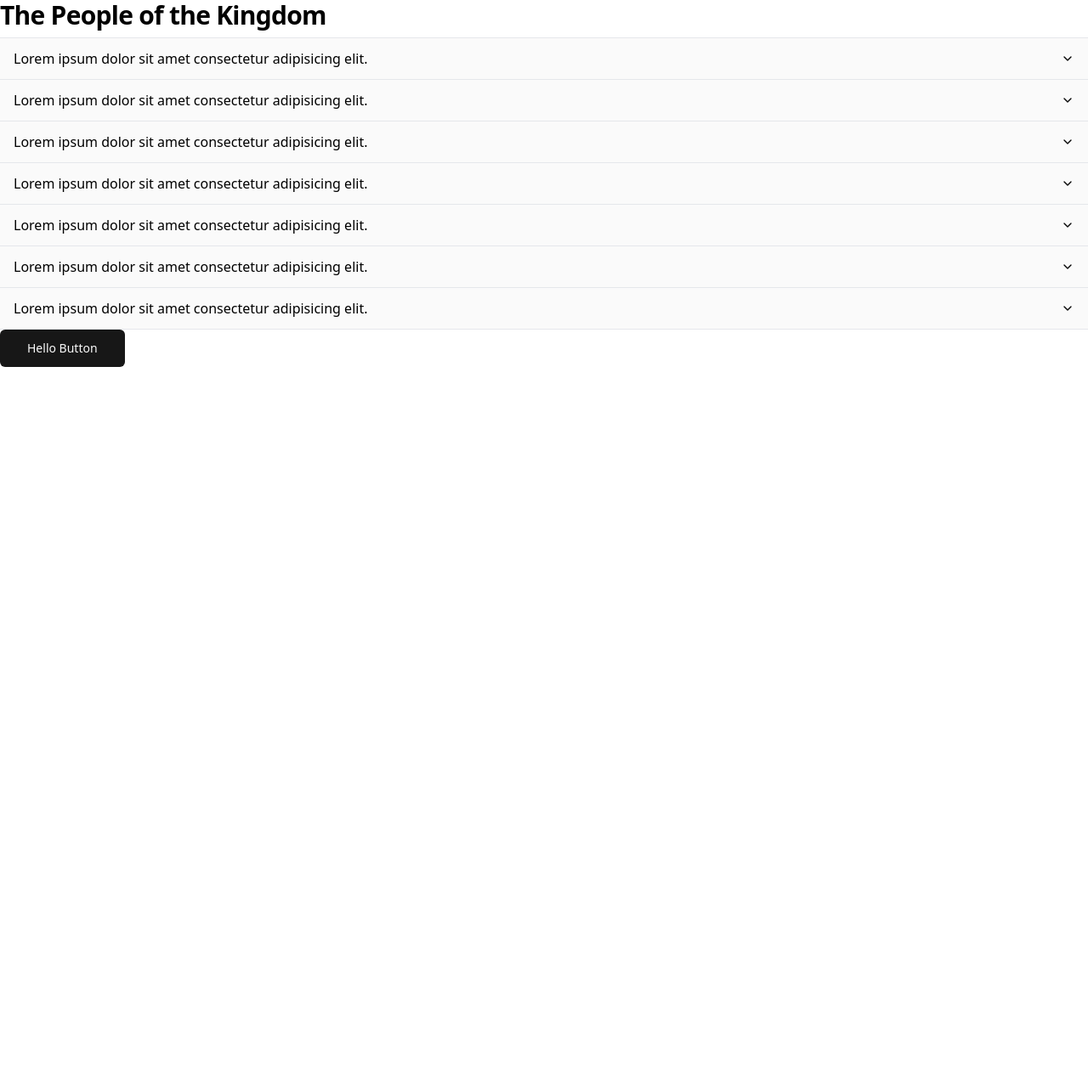
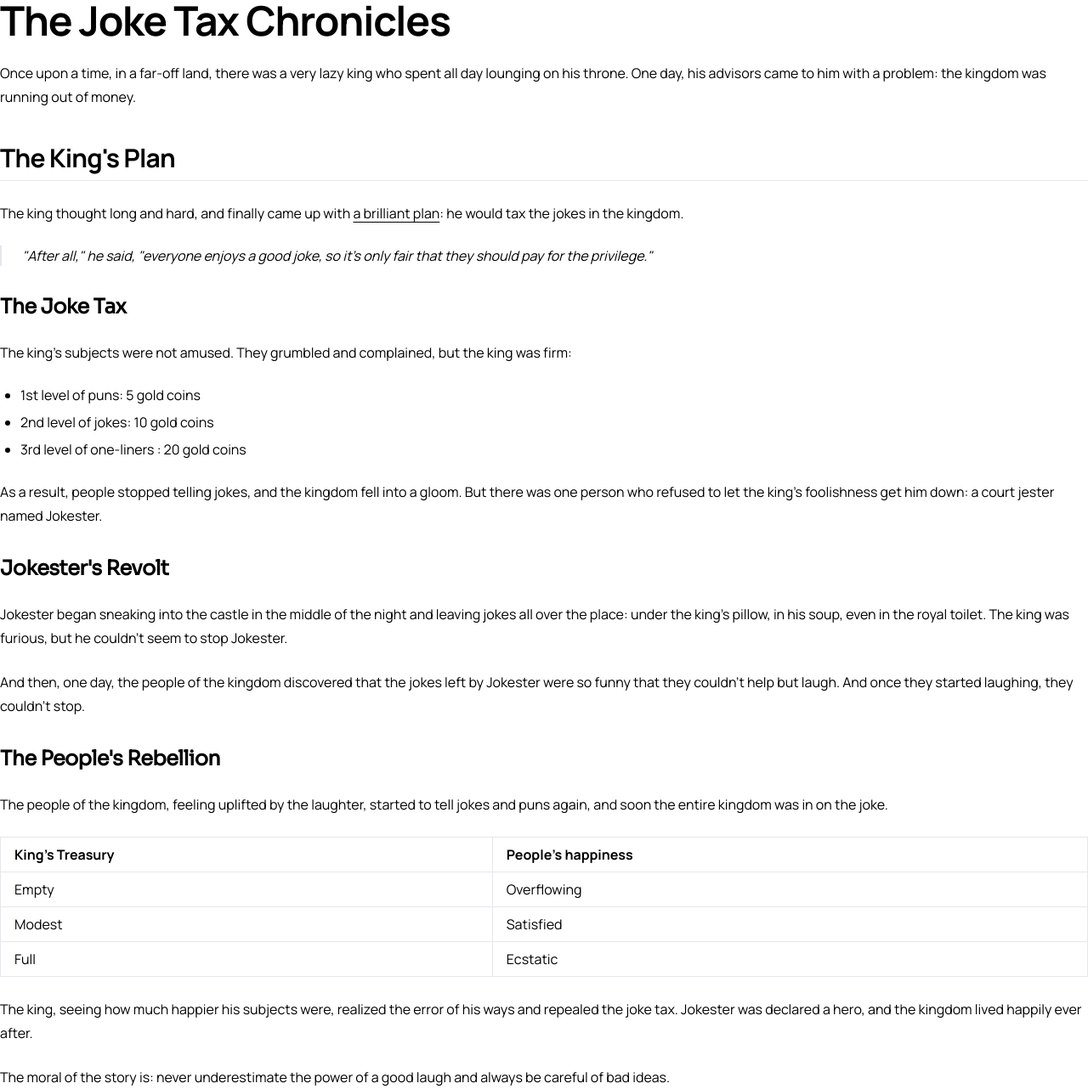
Before and after one commit to sagarkhadka/next13-app-router, a Next.js app: page / in a window 1280 px wide. Shown: the whole page at 85% size. Before the commit the page ends 800 px from the top, so only its background shows below. Built offline with nearby package versions, Linux system fonts and the light colour scheme.

Commit message:
next/font setup

```diff
--- a/app/layout.tsx
+++ b/app/layout.tsx
@@ -1,4 +1,17 @@
 import '@styles/global.css'
+import { Manrope, Sora } from '@next/font/google'
+
+const manrope = Manrope({
+  subsets: ['latin'],
+  weight: ['400', '700'],
+  variable: '--manrope'
+})
+
+const sora = Sora({
+  subsets: ['latin'],
+  weight: ['400'],
+  variable: '--sora'
+})
 
 export const metadata = {
   title: 'Promtopia',
@@ -11,8 +24,20 @@
 
 const RootLayout = ({ children }: RootLayoutProps) => {
   return (
-    <html lang='en'>
-      <body>{children}</body>
+    <html
+      lang='en'
+      className={`${manrope.variable} ${sora.variable} font-sans`}>
+      {/* <style
+        jsx
+        global>
+        html{' '}
+        {`
+          --manrope: ${manrope.style.fontFamily};
+          --sora: ${sora.style.fontFamily};
+        `}
+      </style> */}
+
+      <body className='font-manrope'>{children}</body>
     </html>
   )
 }
--- a/app/page.tsx
+++ b/app/page.tsx
@@ -1,106 +1,117 @@
-'use client'
-
-import {
-  Accordion,
-  AccordionContent,
-  AccordionItem,
-  AccordionTrigger
-} from '@/components/ui/accordion'
-import {
-  Table,
-  TableBody,
-  TableCell,
-  TableHead,
-  TableHeader,
-  TableRow
-} from '@/components/ui/table'
-import { Button } from '@components/ui/button'
-
 const page = () => {
-  const accordionData = [
-    {
-      id: 20,
-      title: 'Lorem ipsum dolor sit amet consectetur adipisicing elit.',
-      desc: 'Lorem ipsum, dolor sit amet consectetur adipisicing elit. Id praesentium aut quibusdam laudantium aperiam consequuntur eaque cumque exercitationem deleniti autem corporis incidunt, repellendus quo ab officiis ipsum dolorum voluptates fugiat?'
-    },
-    {
-      id: 75,
-      title: 'Lorem ipsum dolor sit amet consectetur adipisicing elit.',
-      desc: 'Lorem ipsum, dolor sit amet consectetur adipisicing elit. Id praesentium aut quibusdam laudantium aperiam consequuntur eaque cumque exercitationem deleniti autem corporis incidunt, repellendus quo ab officiis ipsum dolorum voluptates fugiat?'
-    },
-    {
-      id: 55,
-      title: 'Lorem ipsum dolor sit amet consectetur adipisicing elit.',
-      desc: 'Lorem ipsum, dolor sit amet consectetur adipisicing elit. Id praesentium aut quibusdam laudantium aperiam consequuntur eaque cumque exercitationem deleniti autem corporis incidunt, repellendus quo ab officiis ipsum dolorum voluptates fugiat?'
-    },
-    {
-      id: 75,
-      title: 'Lorem ipsum dolor sit amet consectetur adipisicing elit.',
-      desc: 'Lorem ipsum, dolor sit amet consectetur adipisicing elit. Id praesentium aut quibusdam laudantium aperiam consequuntur eaque cumque exercitationem deleniti autem corporis incidunt, repellendus quo ab officiis ipsum dolorum voluptates fugiat?'
-    },
-    {
-      id: 33,
-      title: 'Lorem ipsum dolor sit amet consectetur adipisicing elit.',
-      desc: 'Lorem ipsum, dolor sit amet consectetur adipisicing elit. Id praesentium aut quibusdam laudantium aperiam consequuntur eaque cumque exercitationem deleniti autem corporis incidunt, repellendus quo ab officiis ipsum dolorum voluptates fugiat?'
-    },
-    {
-      id: 11,
-      title: 'Lorem ipsum dolor sit amet consectetur adipisicing elit.',
-      desc: 'Lorem ipsum, dolor sit amet consectetur adipisicing elit. Id praesentium aut quibusdam laudantium aperiam consequuntur eaque cumque exercitationem deleniti autem corporis incidunt, repellendus quo ab officiis ipsum dolorum voluptates fugiat?'
-    },
-    {
-      id: 51,
-      title: 'Lorem ipsum dolor sit amet consectetur adipisicing elit.',
-      desc: 'Lorem ipsum, dolor sit amet consectetur adipisicing elit. Id praesentium aut quibusdam laudantium aperiam consequuntur eaque cumque exercitationem deleniti autem corporis incidunt, repellendus quo ab officiis ipsum dolorum voluptates fugiat?'
-    }
-  ]
-
-  type Payment = {
-    id: string
-    amount: number
-    status: 'pending' | 'processing' | 'success' | 'failed'
-    email: string
-  }
-
-  const payments: Payment[] = [
-    {
-      id: '728ed52f',
-      amount: 100,
-      status: 'pending',
-      email: 'm@example.com'
-    },
-    {
-      id: '489e1d42',
-      amount: 125,
-      status: 'processing',
-      email: 'example@gmail.com'
-    }
-  ]
   return (
     <section className='w-full flex-center flex-col max-w-screen-2xl mx-auto'>
-      <h2 className='scroll-m-20 border-b pb-2 text-3xl font-semibold tracking-tight transition-colors first:mt-0'>
-        The People of the Kingdom
-      </h2>
-
-      <Accordion type='single'>
-        {accordionData.map(({ id, title, desc }, index) => (
-          <AccordionItem
-            key={id}
-            value={`item-${index}`}>
-            <AccordionTrigger className='bg-neutral-50 px-4 py-3 hover:bg-neutral-200 hover:underline-0'>
-              {title}
-            </AccordionTrigger>
-            <AccordionContent className='p-4'>{desc}</AccordionContent>
-          </AccordionItem>
-        ))}
-      </Accordion>
-
-      <Button
-        variant='default'
-        size='lg'
-        onClick={() => alert('Hello from button')}>
-        Hello Button
-      </Button>
+      <div>
+        <h1 className='scroll-m-20 text-4xl font-extrabold tracking-tight lg:text-5xl font-gloock'>
+          The Joke Tax Chronicles
+        </h1>
+        <p className='leading-7 [&:not(:first-child)]:mt-6'>
+          Once upon a time, in a far-off land, there was a very lazy king who spent all day lounging
+          on his throne. One day, his advisors came to him with a problem: the kingdom was running
+          out of money.
+        </p>
+        <h2 className='mt-10 scroll-m-20 border-b pb-2 text-3xl font-semibold tracking-tight transition-colors first:mt-0'>
+          The King's Plan
+        </h2>
+        <p className='leading-7 [&:not(:first-child)]:mt-6'>
+          The king thought long and hard, and finally came up with{' '}
+          <a
+            href='#'
+            className='font-medium text-primary underline underline-offset-4'>
+            a brilliant plan
+          </a>
+          : he would tax the jokes in the kingdom.
+        </p>
+        <blockquote className='mt-6 border-l-2 pl-6 italic'>
+          "After all," he said, "everyone enjoys a good joke, so it's only fair that they should pay
+          for the privilege."
+        </blockquote>
+        <h3 className='font-sora mt-8 scroll-m-20 text-2xl font-semibold tracking-tight'>
+          The Joke Tax
+        </h3>
+        <p className='leading-7 [&:not(:first-child)]:mt-6'>
+          The king's subjects were not amused. They grumbled and complained, but the king was firm:
+        </p>
+        <ul className='my-6 ml-6 list-disc [&>li]:mt-2'>
+          <li>1st level of puns: 5 gold coins</li>
+          <li>2nd level of jokes: 10 gold coins</li>
+          <li>3rd level of one-liners : 20 gold coins</li>
+        </ul>
+        <p className='leading-7 [&:not(:first-child)]:mt-6'>
+          As a result, people stopped telling jokes, and the kingdom fell into a gloom. But there
+          was one person who refused to let the king's foolishness get him down: a court jester
+          named Jokester.
+        </p>
+        <h3 className='font-sora mt-8 scroll-m-20 text-2xl font-semibold tracking-tight'>
+          Jokester's Revolt
+        </h3>
+        <p className='leading-7 [&:not(:first-child)]:mt-6'>
+          Jokester began sneaking into the castle in the middle of the night and leaving jokes all
+          over the place: under the king's pillow, in his soup, even in the royal toilet. The king
+          was furious, but he couldn't seem to stop Jokester.
+        </p>
+        <p className='leading-7 [&:not(:first-child)]:mt-6'>
+          And then, one day, the people of the kingdom discovered that the jokes left by Jokester
+          were so funny that they couldn't help but laugh. And once they started laughing, they
+          couldn't stop.
+        </p>
+        <h3 className='font-sora mt-8 scroll-m-20 text-2xl font-semibold tracking-tight'>
+          The People's Rebellion
+        </h3>
+        <p className='leading-7 [&:not(:first-child)]:mt-6'>
+          The people of the kingdom, feeling uplifted by the laughter, started to tell jokes and
+          puns again, and soon the entire kingdom was in on the joke.
+        </p>
+        <div className='my-6 w-full overflow-y-auto'>
+          <table className='w-full'>
+            <thead>
+              <tr className='m-0 border-t p-0 even:bg-muted'>
+                <th className='border px-4 py-2 text-left font-bold [&[align=center]]:text-center [&[align=right]]:text-right'>
+                  King's Treasury
+                </th>
+                <th className='border px-4 py-2 text-left font-bold [&[align=center]]:text-center [&[align=right]]:text-right'>
+                  People's happiness
+                </th>
+              </tr>
+            </thead>
+            <tbody>
+              <tr className='m-0 border-t p-0 even:bg-muted'>
+                <td className='border px-4 py-2 text-left [&[align=center]]:text-center [&[align=right]]:text-right'>
+                  Empty
+                </td>
+                <td className='border px-4 py-2 text-left [&[align=center]]:text-center [&[align=right]]:text-right'>
+                  Overflowing
+                </td>
+              </tr>
+              <tr className='m-0 border-t p-0 even:bg-muted'>
+                <td className='border px-4 py-2 text-left [&[align=center]]:text-center [&[align=right]]:text-right'>
+                  Modest
+                </td>
+                <td className='border px-4 py-2 text-left [&[align=center]]:text-center [&[align=right]]:text-right'>
+                  Satisfied
+                </td>
+              </tr>
+              <tr className='m-0 border-t p-0 even:bg-muted'>
+                <td className='border px-4 py-2 text-left [&[align=center]]:text-center [&[align=right]]:text-right'>
+                  Full
+                </td>
+                <td className='border px-4 py-2 text-left [&[align=center]]:text-center [&[align=right]]:text-right'>
+                  Ecstatic
+                </td>
+              </tr>
+            </tbody>
+          </table>
+        </div>
+        <p className='leading-7 [&:not(:first-child)]:mt-6'>
+          The king, seeing how much happier his subjects were, realized the error of his ways and
+          repealed the joke tax. Jokester was declared a hero, and the kingdom lived happily ever
+          after.
+        </p>
+        <p className='leading-7 [&:not(:first-child)]:mt-6'>
+          The moral of the story is: never underestimate the power of a good laugh and always be
+          careful of bad ideas.
+        </p>
+      </div>
     </section>
   )
 }
--- a/package.json
+++ b/package.json
@@ -9,6 +9,7 @@
     "lint": "next lint"
   },
   "dependencies": {
+    "@next/font": "^13.4.7",
     "@radix-ui/react-accordion": "^1.1.2",
     "@radix-ui/react-slot": "^1.0.2",
     "@types/node": "20.2.6",
--- a/tailwind.config.js
+++ b/tailwind.config.js
@@ -16,6 +16,10 @@
       }
     },
     extend: {
+      fontFamily: {
+        manrope: ['Manrope', 'sans-serif'],
+        sora: ['Sora', 'sans-serif']
+      },
       keyframes: {
         'accordion-down': {
           from: { height: 0 },
```
Also changed, not shown: 1 other file (tests, documents, lock files or other folders).
